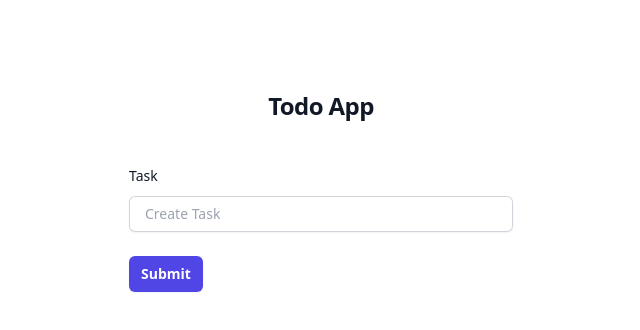
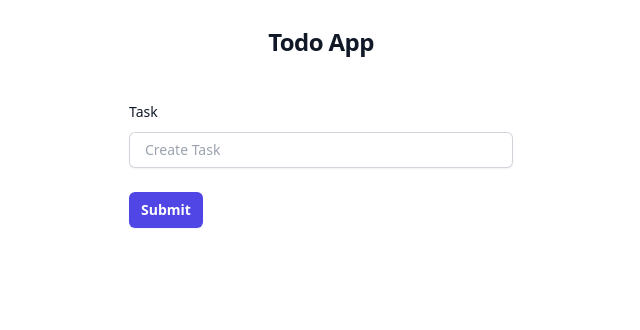
Before and after one commit to Satish9047/Angular-Todo, an Angular app: page / in a window 1280 px wide. Shown: the top 330 px of the page, without its empty margins (319-959 px from the left). Built offline with nearby package versions, Linux system fonts and the light colour scheme.

Commit message:
adgust the padding

```diff
--- a/src/app/todolist/todolist.component.html
+++ b/src/app/todolist/todolist.component.html
@@ -1,6 +1,6 @@
-<div class="flex min-h-full flex-col justify-center px-6 py-12 lg:px-8">
+<div class="flex min-h-full flex-col justify-center px-4 py-6 lg:px-6">
     <div class="sm:mx-auto sm:w-full sm:max-w-sm">
-        <h2 class="mt-10 text-center text-2xl font-bold leading-9 tracking-tight text-gray-900">
+        <h2 class=" text-center text-2xl font-bold leading-9 tracking-tight text-gray-900">
             Todo App
         </h2>
     </div>
```
